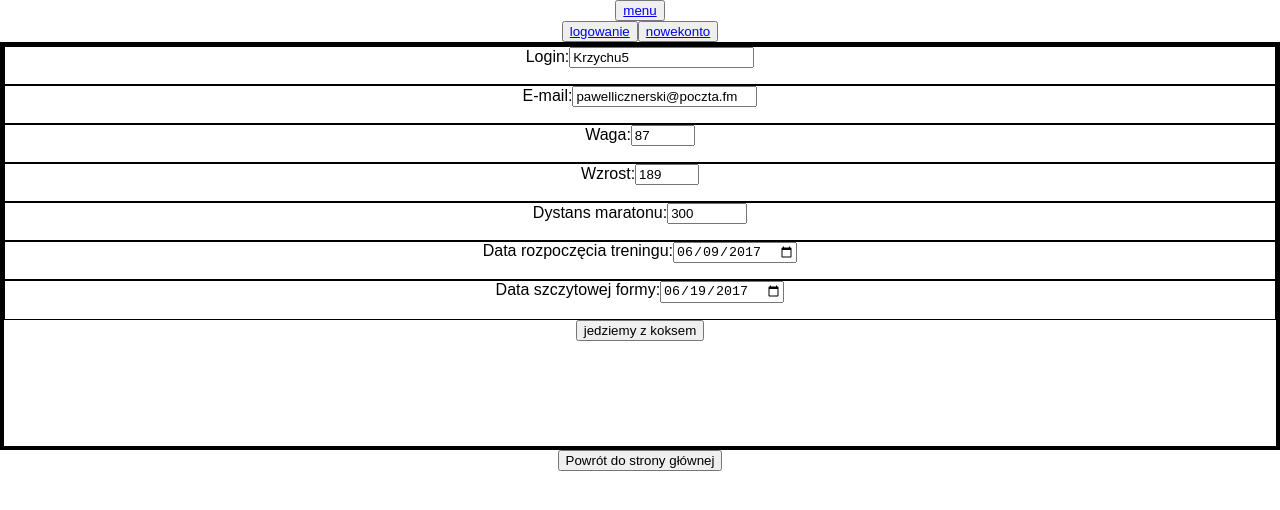
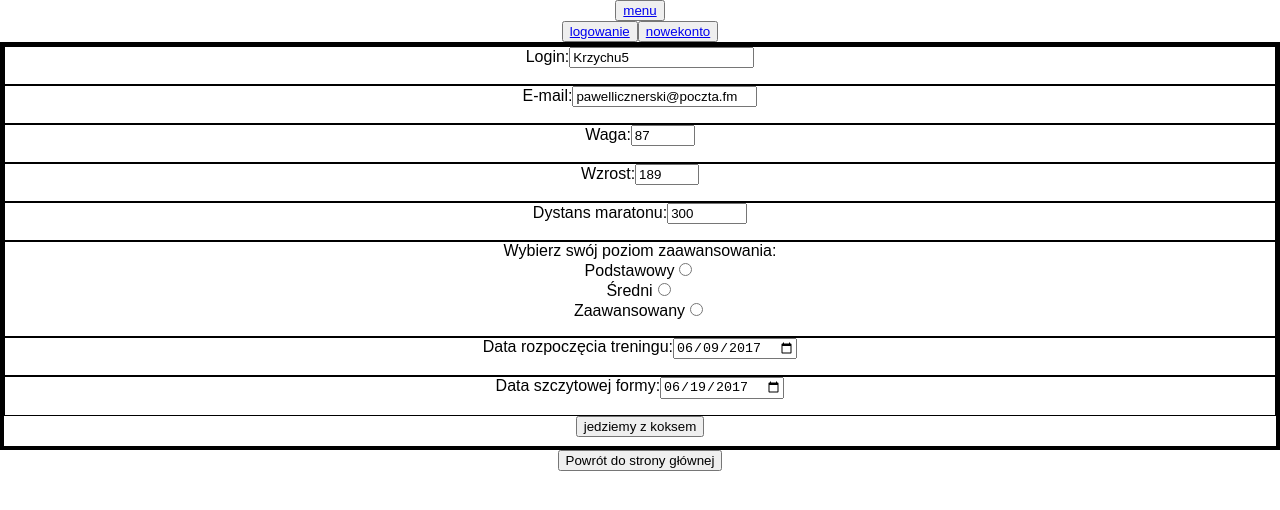
Before and after one commit to pawellicznerski/Bike_Training_App, a React (Create React App) app: page /nowekonto in a window 1280 px wide. Shown: the top 510 px of the page. Built offline with nearby package versions, Linux system fonts and the light colour scheme.

Commit message:
Dodanie w formularzu radio

```diff
--- a/src/components/fillInForm.js
+++ b/src/components/fillInForm.js
@@ -22,6 +22,8 @@ export class FillInForm extends Component {
       emptydateStartFieldWarning:"",
       dateEnd: '2017-06-19',
       emptydateEndFieldWarning:"",
+      yourExperience:"",
+      emptyyourExperienceFieldWarning:"",
 
       style:{
         border: '4px solid black',
@@ -53,6 +55,7 @@ handleRegistrationData =(event)=>{
          isBlocking: false,
          loading:false,
        });
+       console.log(this.state.yourExperience);
     }
   }
   if (this.state.loading===true){
@@ -61,7 +64,16 @@ handleRegistrationData =(event)=>{
 }
 
 handleloadingTrainingPlan=()=>{
+  this.handleExperience();
   this.handleDates();
+}
+
+handleExperience=()=>{
+  if(!this.state.yourExperience){
+    this.setState({
+      emptyyourExperienceFieldWarning: "musisz wybrac jedną z opcji"
+    });
+   }
 }
 
 handleDates=()=>{
@@ -70,11 +82,11 @@ handleDates=()=>{
   const secondDate = new Date(this.state.dateEnd);
   console.log(firstDate);
   console.log(secondDate);
-  const difference = Math.abs(firstDate - secondDate);
-  const numberOfTrainingDays = (difference/86400000);
-  const numberStartDays = Math.abs(firstDate/86400000);
+  const difference = Math.abs((new Date(this.state.dateStart)) - (new Date(this.state.dateEnd)));
+  console.log(difference);
 
     if(secondDate<=firstDate ) {
+      console.log("wrong - druga data jest wczesniejsza");
       console.log("wrong - druga data jest wczesniejsza");
       this.setState({
         emptydateStartFieldWarning: "Data rozpoczęcia treningu nie może byc późniejsza od daty szczutu formy",
@@ -84,18 +96,15 @@ handleDates=()=>{
        });
     } else if(secondDate>firstDate ) {
       console.log("wszystko gra - daty są ok");
+      const numberOfTrainingDays = ((secondDate-firstDate)/86400000);
       this.setState({
         emptydateStartFieldWarning: "",
         emptydateEndFieldWarning: "",
-        isBlocking: false,
+        isBlocking: true,
         loading:true,
        });
+       return numberOfTrainingDays;
     }
-
-}
-
-handleDateOnBlur =()=>{
-
 }
 
 handleDateOnFocus =(e)=>{
@@ -177,7 +186,13 @@ returnToMenu=(e)=>{
   this.props.history.push('/');
 }
 
+
+
 render(){
+  const currentDateNumberMinusOneDay = Math.abs((new Date(new Date().toJSON().slice(0,10))) - 86400000);
+  const currentDate = new Date().toJSON().slice(0,10);
+  const currentDateMinusOne = new Date(currentDateNumberMinusOneDay).toJSON().slice(0,10);
+
   const { isBlocking } = this.state;
     return (
       <div>
@@ -277,6 +292,20 @@ render(){
               <p>{this.state.emptytrainingTypeFieldWarning}</p>
             </div>
 
+
+            <div style={this.state.style2}>
+              Wybierz swój poziom zaawansowania:<br/>
+              <label>
+                  Podstawowy
+                <input type="radio" name="yourExperience" value="beginner" onChange={this.handleInputChange}/><br/>
+                  Średni
+                <input type="radio" name="yourExperience" value="middle" onChange={this.handleInputChange}/><br/>
+                  Zaawansowany
+                <input type="radio" name="yourExperience" value="professional" onChange={this.handleInputChange}/>
+              </label>
+              <p>{this.state.emptyyourExperienceFieldWarning}</p>
+            </div>
+
             <div style={this.state.style2}>
               <label>
                 {stringsFillInForm.dateStartFillInText}
@@ -287,6 +316,7 @@ render(){
                 name="dateStart"
                 onBlur={this.handleDateOnBlur}
                 onFocus={this.handleDateOnFocus}
+                min={currentDateMinusOne}
                 />
               </label>
               <p>{this.state.emptydateStartFieldWarning}</p>
@@ -302,6 +332,7 @@ render(){
                 name="dateEnd"
                 onBlur={this.handleDateOnBlur}
                 onFocus={this.handleDateOnFocus}
+                min={currentDate}
                 />
               </label>
               <p>{this.state.emptydateEndFieldWarning}</p>
--- a/src/components/strings.js
+++ b/src/components/strings.js
@@ -34,6 +34,7 @@ export const stringsFillInForm ={
   emptyFieldWarning: "Wypełnij puste pole",
   loginFormatWarning: "Login musi zawierać między 4 a 15 znaków, chociaż jedną literę i liczbę",
   emailFormatWarning: "Wpisz prawidłowy adres e-mail",
+  emptyyourExperienceFieldWarning: "Zaznacz odpowiedni poziom zaawansowania"
 
   //Na razie te stringi nie sa potrzebne
 
```
